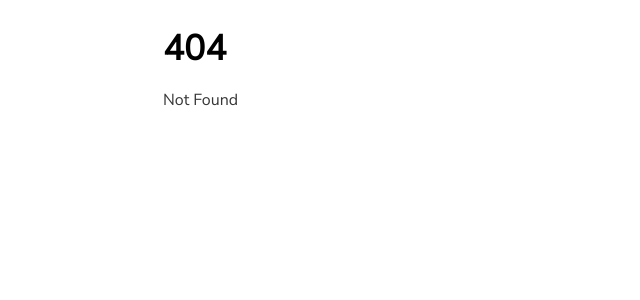
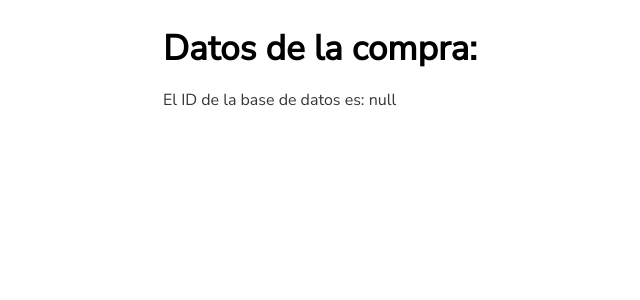
Before and after one commit to mvc-bogota/convivio, a SvelteKit app: page /concert-tickets/validation in a window 1280 px wide. Before the commit this address had no page. Shown: the top 300 px of the page, without its empty margins (87-727 px from the left). Built offline with nearby package versions, Linux system fonts and the light colour scheme.

Commit message:
:sparkles: Added purchase validation page

```diff
--- /dev/null
+++ b/src/routes/concert-tickets/validation/+page.js
@@ -0,0 +1,7 @@
+function load({ url }) {
+    return {
+        entityId: url.searchParams.get('id'),
+    };
+}
+
+export { load };
--- /dev/null
+++ b/src/routes/concert-tickets/validation/+page.svelte
@@ -0,0 +1,6 @@
+<script>
+    export let data;
+</script>
+
+<h1>Datos de la compra:</h1>
+<p>El ID de la base de datos es: {data.entityId}</p>
```
